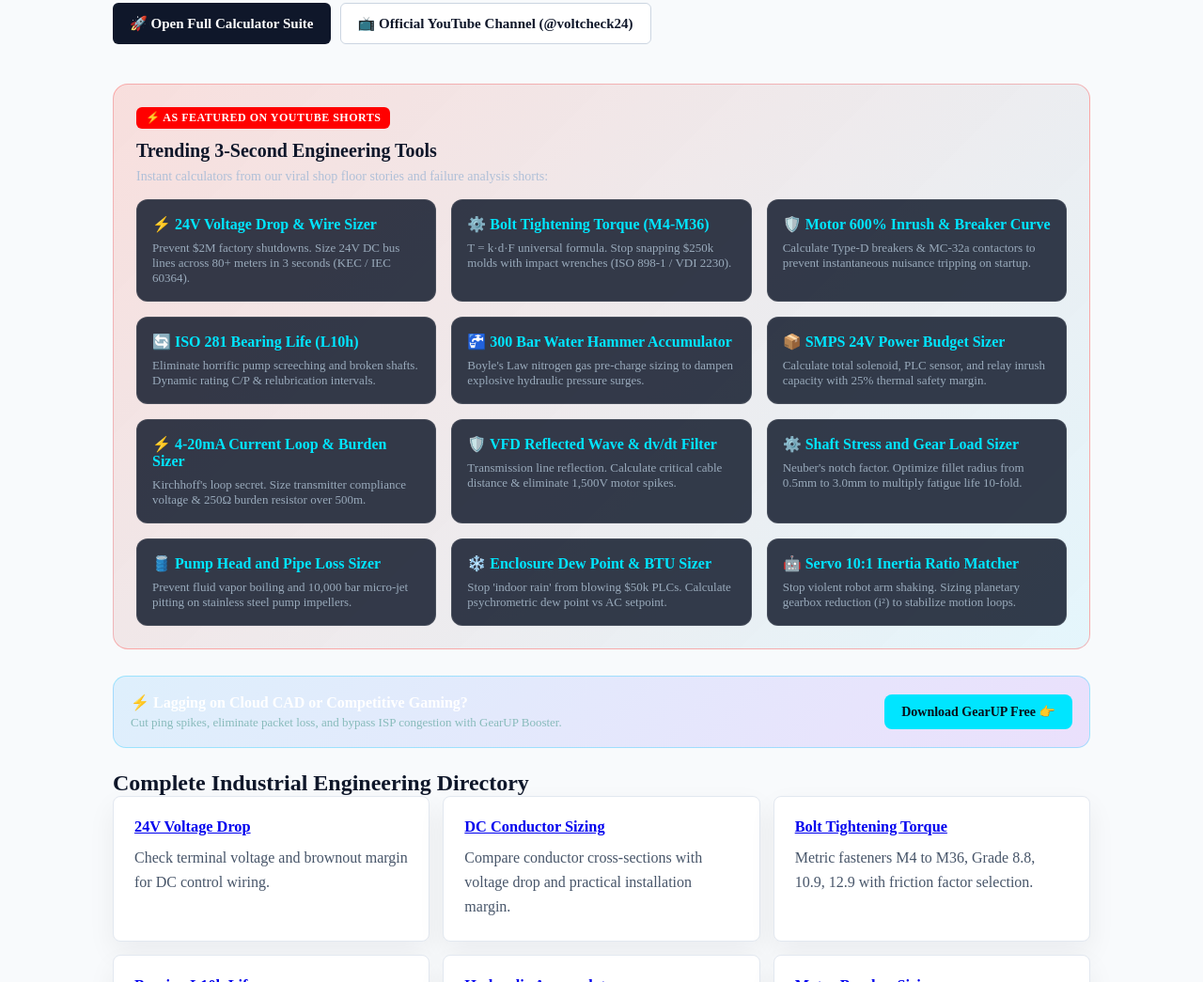
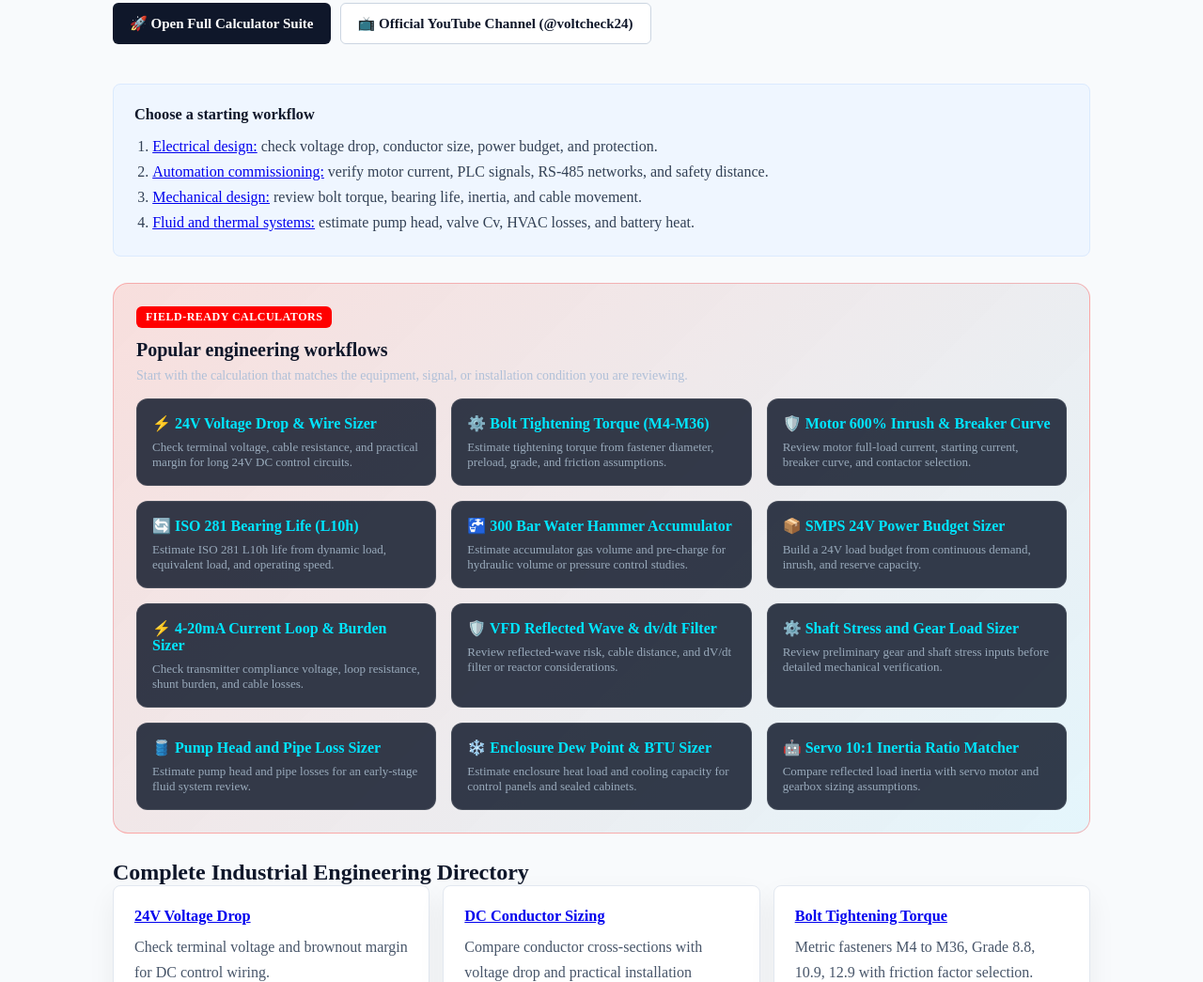
Before and after one commit to stargyu7/voltcheck-24v, a website: page en/index.html in a window 1280 px wide. Shown: the part 336-1381 px from the top of the page at 94% size. Drawn offline with Linux system fonts and the light colour scheme.

Commit message:
refine: improve global engineering hub trust flow

```diff
--- a/en/index.html
+++ b/en/index.html
@@ -112,72 +112,73 @@
       <a class="secondary-action" href="https://www.youtube.com/@voltcheck24?sub_confirmation=1" target="_blank" rel="noopener">📺 Official YouTube Channel (@voltcheck24)</a>
     </div>
 
-    <!-- YouTube Shorts Spotlight Section -->
+    <section class="seo-workflow">
+      <h2>Choose a starting workflow</h2>
+      <ol>
+        <li><a href="/en/24v-voltage-drop-calculator/">Electrical design:</a> check voltage drop, conductor size, power budget, and protection.</li>
+        <li><a href="/en/motor-breaker-sizing-calculator/">Automation commissioning:</a> verify motor current, PLC signals, RS-485 networks, and safety distance.</li>
+        <li><a href="/en/bolt-tightening-torque-calculator/">Mechanical design:</a> review bolt torque, bearing life, inertia, and cable movement.</li>
+        <li><a href="/en/pump-head-calculator/">Fluid and thermal systems:</a> estimate pump head, valve Cv, HVAC losses, and battery heat.</li>
+      </ol>
+    </section>
+
+    <!-- Popular engineering workflows -->
     <section class="yt-spotlight">
-      <span class="yt-badge">⚡ AS FEATURED ON YOUTUBE SHORTS</span>
-      <h2 style="margin: 0 0 8px 0; font-size: 20px;">Trending 3-Second Engineering Tools</h2>
-      <p style="margin: 0; color: #b0c0d8; font-size: 14px;">Instant calculators from our viral shop floor stories and failure analysis shorts:</p>
+      <span class="yt-badge">FIELD-READY CALCULATORS</span>
+      <h2 style="margin: 0 0 8px 0; font-size: 20px;">Popular engineering workflows</h2>
+      <p style="margin: 0; color: #b0c0d8; font-size: 14px;">Start with the calculation that matches the equipment, signal, or installation condition you are reviewing.</p>
 
       <div class="yt-grid">
         <div class="yt-card">
           <h3><a href="/en/24v-voltage-drop-calculator/">⚡ 24V Voltage Drop & Wire Sizer</a></h3>
-          <p>Prevent $2M factory shutdowns. Size 24V DC bus lines across 80+ meters in 3 seconds (KEC / IEC 60364).</p>
+          <p>Check terminal voltage, cable resistance, and practical margin for long 24V DC control circuits.</p>
         </div>
         <div class="yt-card">
           <h3><a href="/en/bolt-tightening-torque-calculator/">⚙️ Bolt Tightening Torque (M4-M36)</a></h3>
-          <p>T = k·d·F universal formula. Stop snapping $250k molds with impact wrenches (ISO 898-1 / VDI 2230).</p>
+          <p>Estimate tightening torque from fastener diameter, preload, grade, and friction assumptions.</p>
         </div>
         <div class="yt-card">
           <h3><a href="/en/motor-breaker-sizing-calculator/">🛡️ Motor 600% Inrush & Breaker Curve</a></h3>
-          <p>Calculate Type-D breakers & MC-32a contactors to prevent instantaneous nuisance tripping on startup.</p>
+          <p>Review motor full-load current, starting current, breaker curve, and contactor selection.</p>
         </div>
         <div class="yt-card">
           <h3><a href="/en/bearing-fatigue-life-calculator/">🔄 ISO 281 Bearing Life (L10h)</a></h3>
-          <p>Eliminate horrific pump screeching and broken shafts. Dynamic rating C/P & relubrication intervals.</p>
+          <p>Estimate ISO 281 L10h life from dynamic load, equivalent load, and operating speed.</p>
         </div>
         <div class="yt-card">
           <h3><a href="/en/hydraulic-accumulator-calculator/">🚰 300 Bar Water Hammer Accumulator</a></h3>
-          <p>Boyle's Law nitrogen gas pre-charge sizing to dampen explosive hydraulic pressure surges.</p>
+          <p>Estimate accumulator gas volume and pre-charge for hydraulic volume or pressure control studies.</p>
         </div>
         <div class="yt-card">
           <h3><a href="/?calc=tab-smpsbudget&lang=en">📦 SMPS 24V Power Budget Sizer</a></h3>
-          <p>Calculate total solenoid, PLC sensor, and relay inrush capacity with 25% thermal safety margin.</p>
+          <p>Build a 24V load budget from continuous demand, inrush, and reserve capacity.</p>
         </div>
         <div class="yt-card">
           <h3><a href="/?calc=tab-analogloop&lang=en">⚡ 4-20mA Current Loop & Burden Sizer</a></h3>
-          <p>Kirchhoff's loop secret. Size transmitter compliance voltage & 250Ω burden resistor over 500m.</p>
+          <p>Check transmitter compliance voltage, loop resistance, shunt burden, and cable losses.</p>
         </div>
         <div class="yt-card">
           <h3><a href="/?calc=tab-vfdsurge&lang=en">🛡️ VFD Reflected Wave & dv/dt Filter</a></h3>
-          <p>Transmission line reflection. Calculate critical cable distance & eliminate 1,500V motor spikes.</p>
+          <p>Review reflected-wave risk, cable distance, and dV/dt filter or reactor considerations.</p>
         </div>
         <div class="yt-card">
           <h3><a href="/?calc=tab-gearstress&lang=en">⚙️ Shaft Stress and Gear Load Sizer</a></h3>
-          <p>Neuber's notch factor. Optimize fillet radius from 0.5mm to 3.0mm to multiply fatigue life 10-fold.</p>
+          <p>Review preliminary gear and shaft stress inputs before detailed mechanical verification.</p>
         </div>
         <div class="yt-card">
           <h3><a href="/?calc=tab-pumphead&lang=en">🛢️ Pump Head and Pipe Loss Sizer</a></h3>
-          <p>Prevent fluid vapor boiling and 10,000 bar micro-jet pitting on stainless steel pump impellers.</p>
+          <p>Estimate pump head and pipe losses for an early-stage fluid system review.</p>
         </div>
         <div class="yt-card">
           <h3><a href="/?calc=tab-cabinetcooling&lang=en">❄️ Enclosure Dew Point & BTU Sizer</a></h3>
-          <p>Stop 'indoor rain' from blowing $50k PLCs. Calculate psychrometric dew point vs AC setpoint.</p>
+          <p>Estimate enclosure heat load and cooling capacity for control panels and sealed cabinets.</p>
         </div>
         <div class="yt-card">
           <h3><a href="/?calc=tab-motioninertia&lang=en">🤖 Servo 10:1 Inertia Ratio Matcher</a></h3>
-          <p>Stop violent robot arm shaking. Sizing planetary gearbox reduction (i²) to stabilize motion loops.</p>
+          <p>Compare reflected load inertia with servo motor and gearbox sizing assumptions.</p>
         </div>
       </div>
     </section>
-
-    <!-- Gaming & Remote Engineering Sponsor / Affiliate Banner -->
-    <aside class="partner-card">
-      <div>
-        <strong style="color: #ffffff; font-size: 16px;">⚡ Lagging on Cloud CAD or Competitive Gaming?</strong>
-        <p style="color: #8bb; margin: 4px 0 0 0; font-size: 13px;">Cut ping spikes, eliminate packet loss, and bypass ISP congestion with GearUP Booster.</p>
-      </div>
-      <a class="partner-btn" href="https://www.dpbolvw.net/click-101877144-17327791" target="_blank" rel="nofollow noopener">Download GearUP Free 👉</a>
-    </aside>
 
     <!-- Comprehensive Directory -->
     <h2>Complete Industrial Engineering Directory</h2>
```
